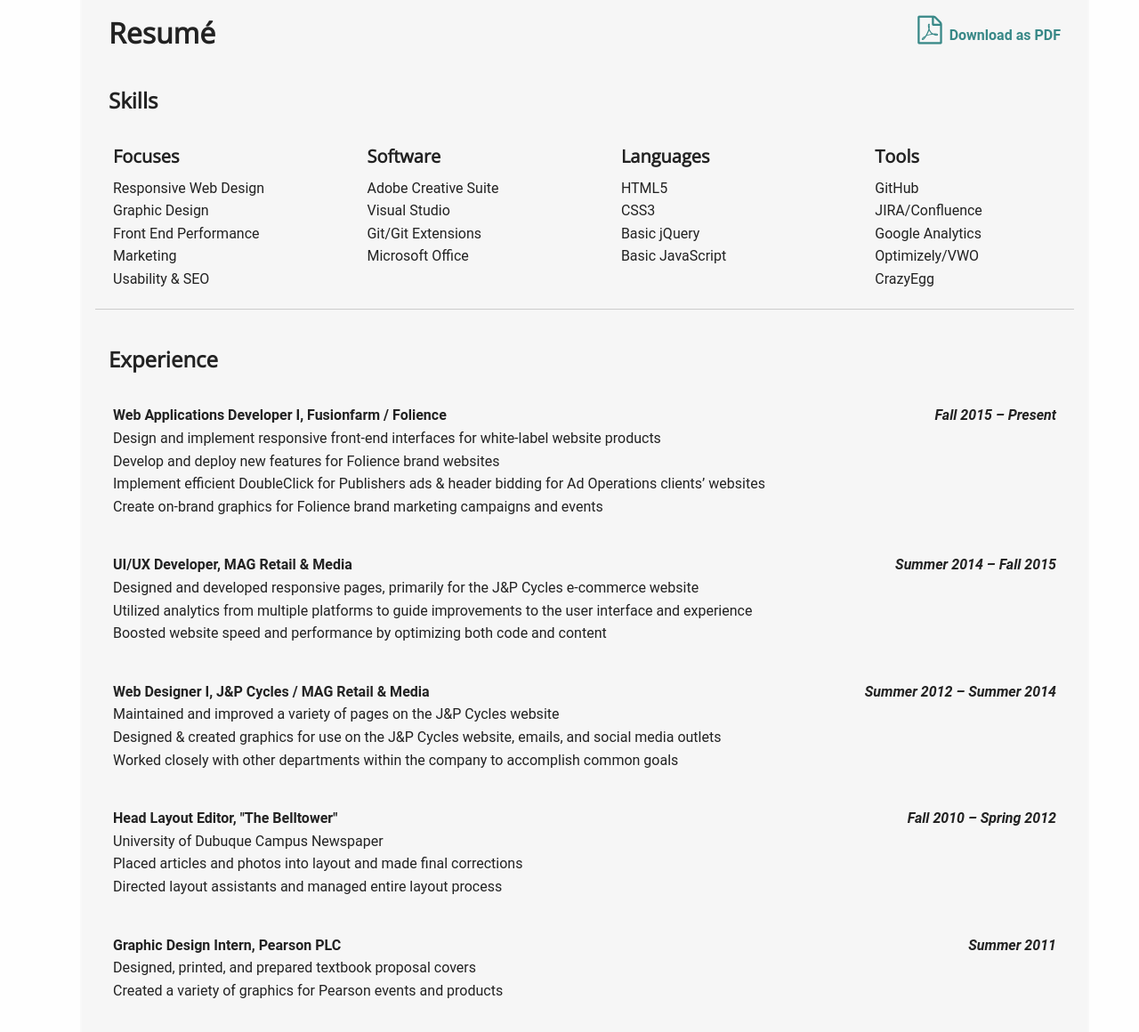
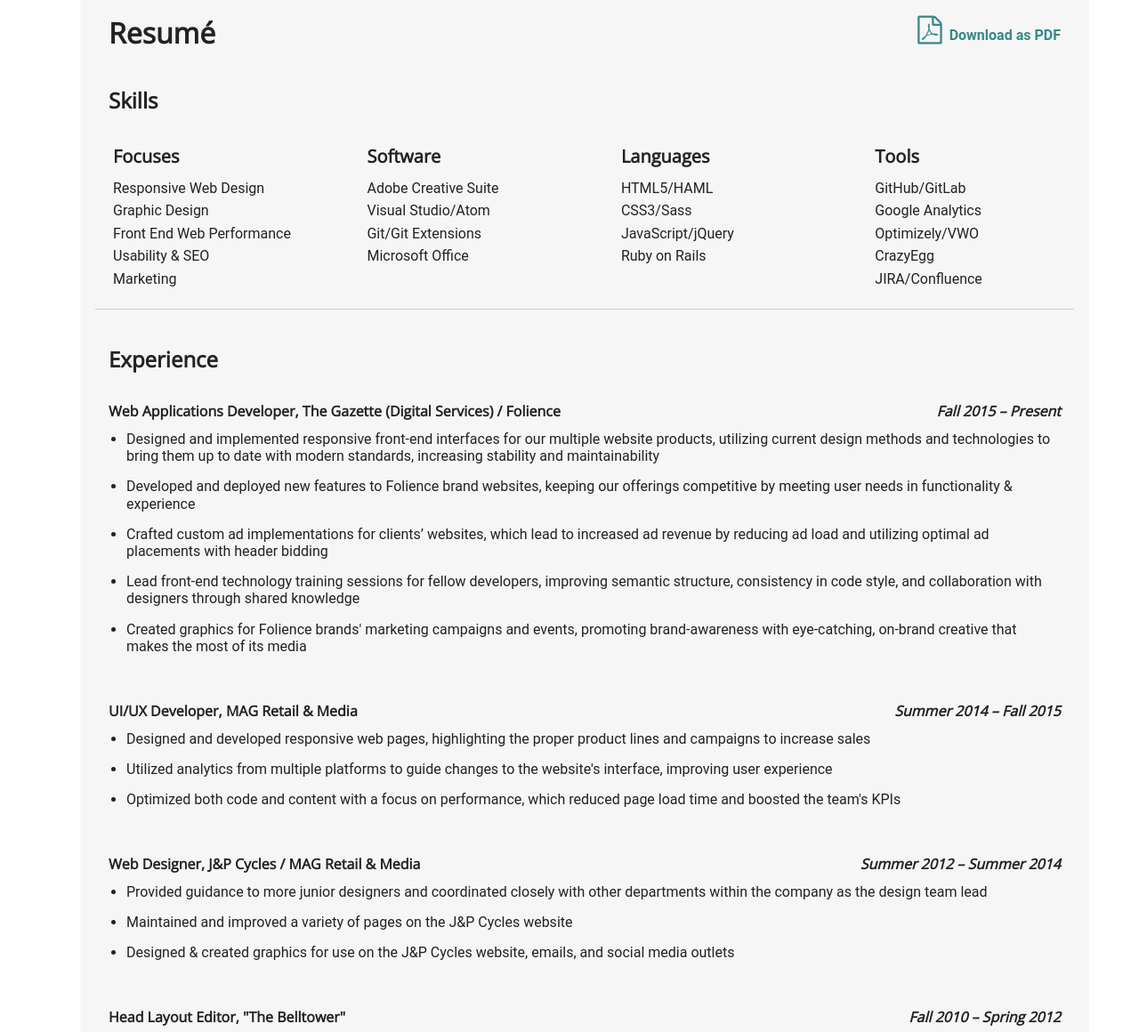
Before and after one commit to kpingel/kpingel.github.io, a plain HTML site: page resume.html in a window 1280 px wide. Shown: the part 199-1359 px from the top of the page at 89% size. Drawn offline with nearby package versions, Linux system fonts and the light colour scheme.

Commit message:
Updating resume information

```diff
--- a/resume.html
+++ b/resume.html
@@ -46,16 +46,16 @@
                         <li><h4>Focuses</h4></li>
                         <li>Responsive Web Design</li>
                         <li>Graphic Design</li>
-                        <li>Front End Performance</li>
+                        <li>Front End Web Performance</li>
+                        <li>Usability &amp; SEO</li>
                         <li>Marketing</li>
-                        <li>Usability &amp; SEO</li>
                     </ul>
                 </div>
                 <div class="col_3_6_12 tablet-margin">
                     <ul>
                         <li><h4>Software</h4></li>
                         <li>Adobe Creative Suite</li>
-                        <li>Visual Studio</li>
+                        <li>Visual Studio/Atom</li>
                         <li>Git/Git Extensions</li>
                         <li>Microsoft Office</li>
                     </ul>
@@ -63,47 +63,51 @@
                 <div class="col_3_6_12">
                     <ul>
                         <li><h4>Languages</h4></li>
-                        <li>HTML5</li>
-                        <li>CSS3</li>
-                        <li>Basic jQuery</li>
-                        <li>Basic JavaScript</li>
+                        <li>HTML5/HAML</li>
+                        <li>CSS3/Sass</li>
+                        <li>JavaScript/jQuery</li>
+                        <li>Ruby on Rails</li>
                     </ul>
                 </div>
                 <div class="col_3_6_12 omega">
                     <ul>
                         <li><h4>Tools</h4></li>
-                        <li>GitHub</li>
-                        <li>JIRA/Confluence</li>
+                        <li>GitHub/GitLab</li>
                         <li>Google Analytics</li>
                         <li>Optimizely/VWO</li>
                         <li>CrazyEgg</li>
+                        <li>JIRA/Confluence</li>
                     </ul>
                 </div>
             </article>
             <hr />
-            <article>
+            <article class="experience">
                 <h2>Experience</h2>
+                <h5><span class="timeframe">Fall 2015 – Present</span>Web Applications Developer, The Gazette (Digital Services) / Folience</h5>
                 <ul>
-                    <li><strong><span class="timeframe">Fall 2015 – Present</span>Web Applications Developer I, Fusionfarm / Folience</strong></li>
-                    <li>Design and implement responsive front-end interfaces for white-label website products</li>
-                    <li>Develop and deploy new features for Folience brand websites</li>
-                    <li>Implement efficient DoubleClick for Publishers ads &amp; header bidding for Ad Operations clients’ websites</li>
-                    <li>Create on-brand graphics for Folience brand marketing campaigns and events</li>
+                    <li>Designed and implemented responsive front-end interfaces for our multiple website products, utilizing current design methods and technologies to bring them up to date with modern standards, increasing stability and maintainability</li>
+                    <li>Developed and deployed new features to Folience brand websites, keeping our offerings competitive by meeting user needs in functionality &amp; experience</li>
+                    <li>Crafted custom ad implementations for clients’ websites, which lead to increased ad revenue by reducing ad load and utilizing optimal ad placements with header bidding</li>
+                    <li>Lead front-end technology training sessions for fellow developers, improving semantic structure, consistency in code style, and collaboration with designers through shared knowledge</li>
+                    <li>Created graphics for Folience brands' marketing campaigns and events, promoting brand-awareness with eye-catching, on-brand creative that makes the most of its media</li>
                 </ul>
+
+                <h5><strong><span class="timeframe">Summer 2014 &ndash; Fall 2015</span>UI/UX Developer, MAG Retail &amp; Media</strong></h5>
                 <ul>
-                    <li><strong><span class="timeframe">Summer 2014 &ndash; Fall 2015</span>UI/UX Developer, MAG Retail &amp; Media</strong></li>
-                    <li>Designed and developed responsive pages, primarily for the J&amp;P Cycles e-commerce website</li>
-                    <li>Utilized analytics from multiple platforms to guide improvements to the user interface and experience</li>
-                    <li>Boosted website speed and performance by optimizing both code and content</li>
+                    <li>Designed and developed responsive web pages, highlighting the proper product lines and campaigns to increase sales</li>
+                    <li>Utilized analytics from multiple platforms to guide changes to the website's interface, improving user experience</li>
+                    <li>Optimized both code and content with a focus on performance, which reduced page load time and boosted the team's KPIs</li>
                 </ul>
+
+                <h5><strong><span class="timeframe">Summer 2012 &ndash; Summer 2014</span>Web Designer, J&amp;P Cycles / MAG Retail &amp; Media</strong></h5>
                 <ul>
-                    <li><strong><span class="timeframe">Summer 2012 &ndash; Summer 2014</span>Web Designer I, J&amp;P Cycles / MAG Retail &amp; Media</strong></li>
-                    <li>Maintained and improved a variety of pages on the J&amp;P Cycles website</li>
-                    <li>Designed &amp; created graphics for use on the J&amp;P Cycles website, emails, and social media outlets</li>
-                    <li>Worked closely with other departments within the company to accomplish common goals</li>
+                  <li>Provided guidance to more junior designers and coordinated closely with other departments within the company as the design team lead</li>
+                  <li>Maintained and improved a variety of pages on the J&amp;P Cycles website</li>
+                  <li>Designed &amp; created graphics for use on the J&amp;P Cycles website, emails, and social media outlets</li>
                 </ul>
+
+                <h5><strong><span class="timeframe">Fall 2010 &ndash; Spring 2012</span>Head Layout Editor, "The Belltower"</strong></h5>
                 <ul>
-                    <li><strong><span class="timeframe">Fall 2010 &ndash; Spring 2012</span>Head Layout Editor, "The Belltower"</strong></li>
                     <li>
                     University of Dubuque Campus Newspaper
                     <li>Placed articles and photos into layout and made final corrections</li>
```
